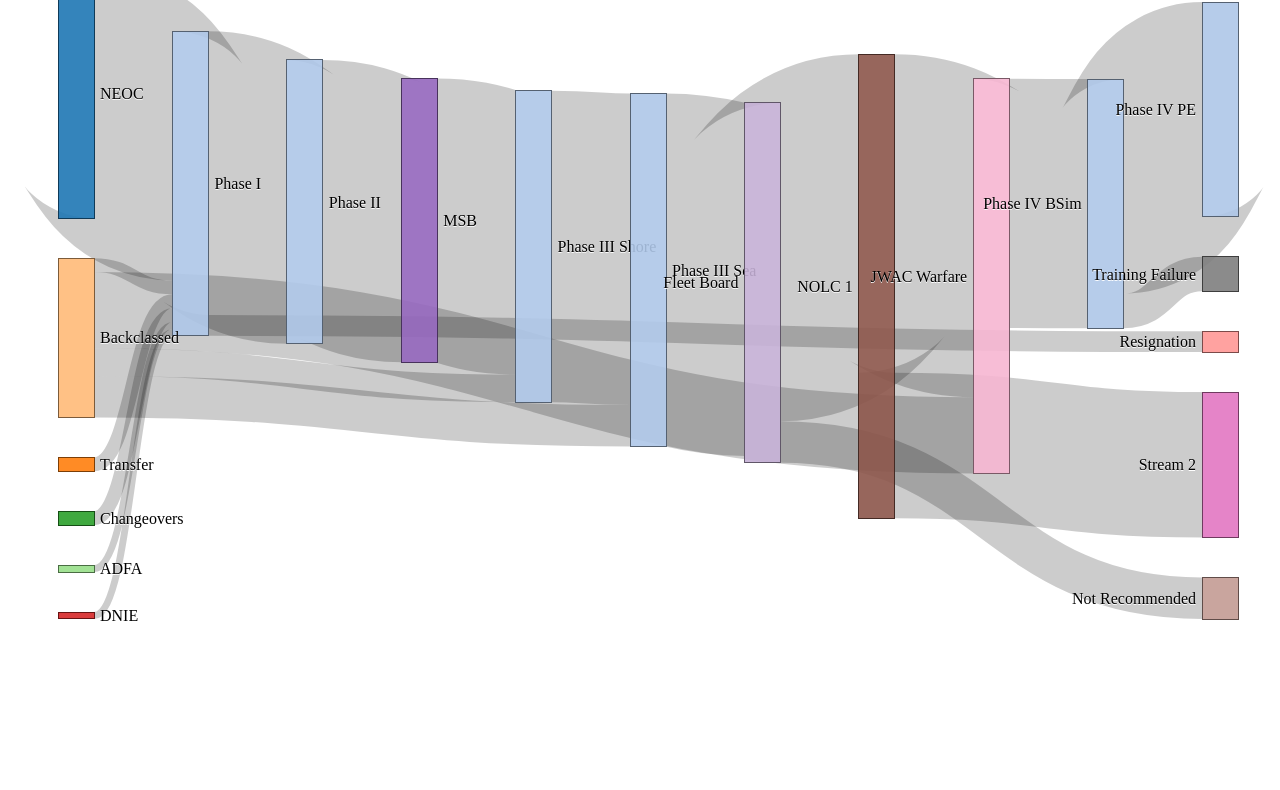
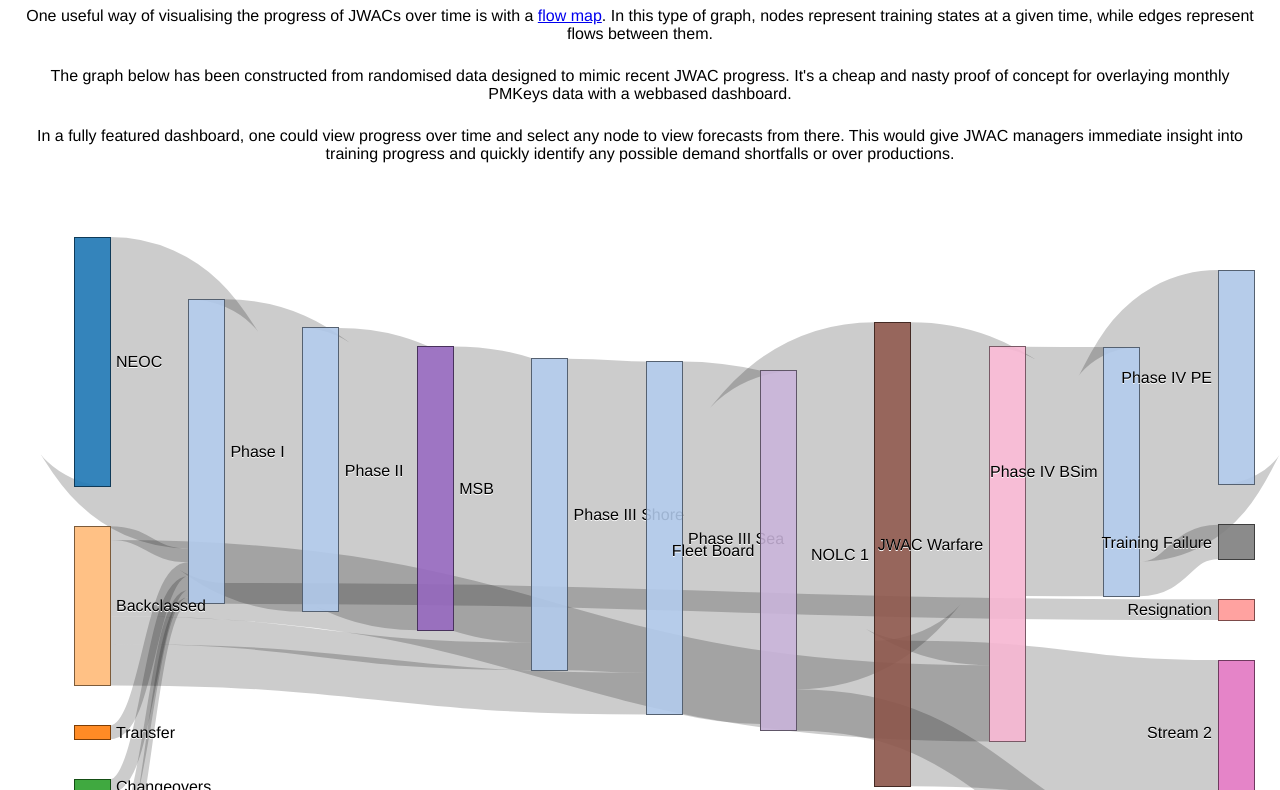
Before and after one commit to davekinkead/jwac, a plain HTML site: page index.html in a window 1280 px wide. Shown: the part 97-887 px from the top of the page. Before the commit the page ends 800 px from the top, so only its background shows below. Drawn offline with nearby package versions, Linux system fonts and the light colour scheme.

Commit message:
Update explaination

```diff
--- a/index.html
+++ b/index.html
@@ -2,6 +2,21 @@
 <meta charset="utf-8">
 <title>SANKEY Experiment</title>
 <style>
+
+body {
+  text-align: center;
+  font-size: 16px;
+  font-family: Helvetica, sans-serif;
+  padding: 1em;
+}
+
+p { padding-bottom: 0.5em; }
+
+img {
+  width: 80%;
+}
+
+.source { text-align: right; }
 
 .node rect {
   cursor: move;
@@ -27,7 +42,15 @@
 </style>
 <body>
 
-<p id="chart">
+<h1>JWAC Analysis & Forecasting</h1>
+
+<p>One useful way of visualising the progress of JWACs over time is with a <a href="http://en.wikipedia.org/wiki/Flow_map">flow map</a>. In this type of graph, nodes represent training states at a given time, while edges represent flows between them.</p>
+
+<p>The graph below has been constructed from randomised data designed to mimic recent JWAC progress. It's a cheap and nasty proof of concept for overlaying monthly PMKeys data with a webbased dashboard.</p>
+
+<p>In a fully featured dashboard, one could view progress over time and select any node to view forecasts from there. This would give JWAC managers immediate insight into training progress and quickly identify any possible demand shortfalls or over productions.</p>
+
+<div id="chart"></div>
 
 <script src="http://d3js.org/d3.v3.min.js"></script>
 <script src="sankey.js"></script>
```
